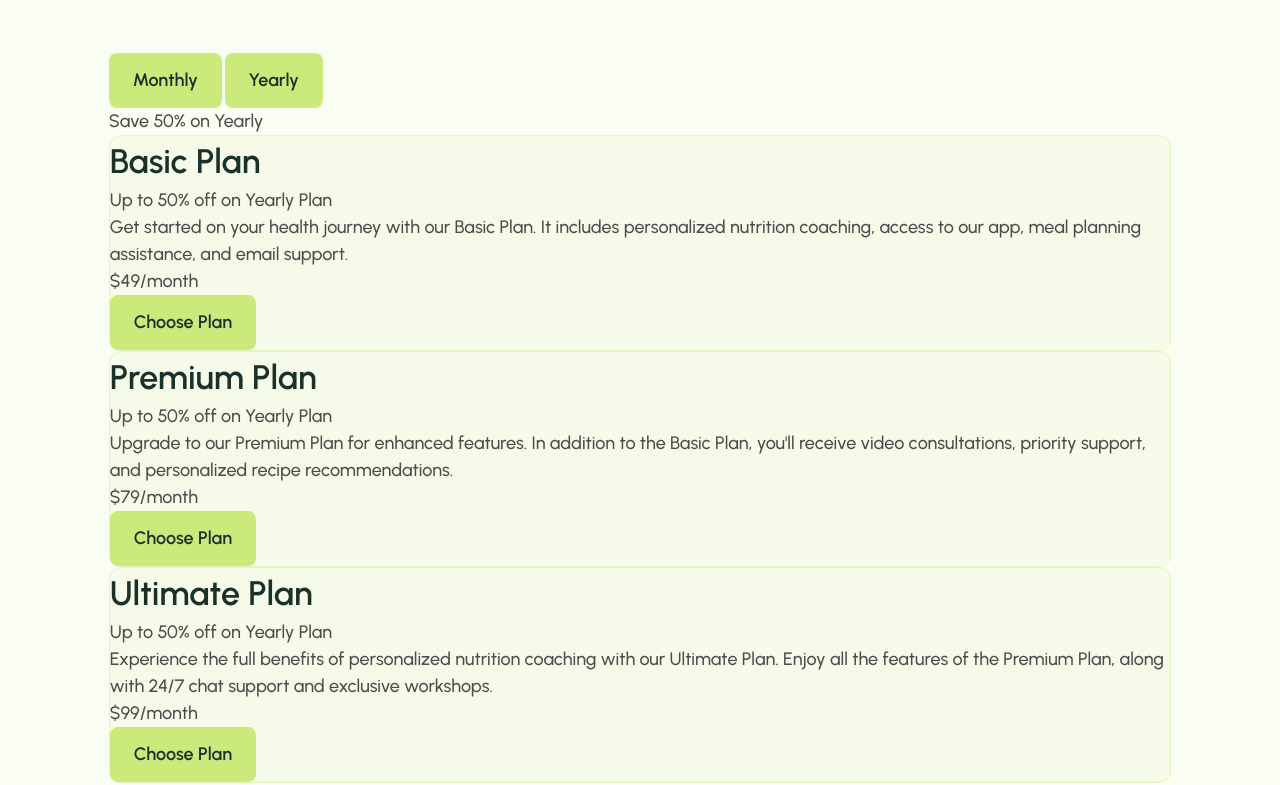
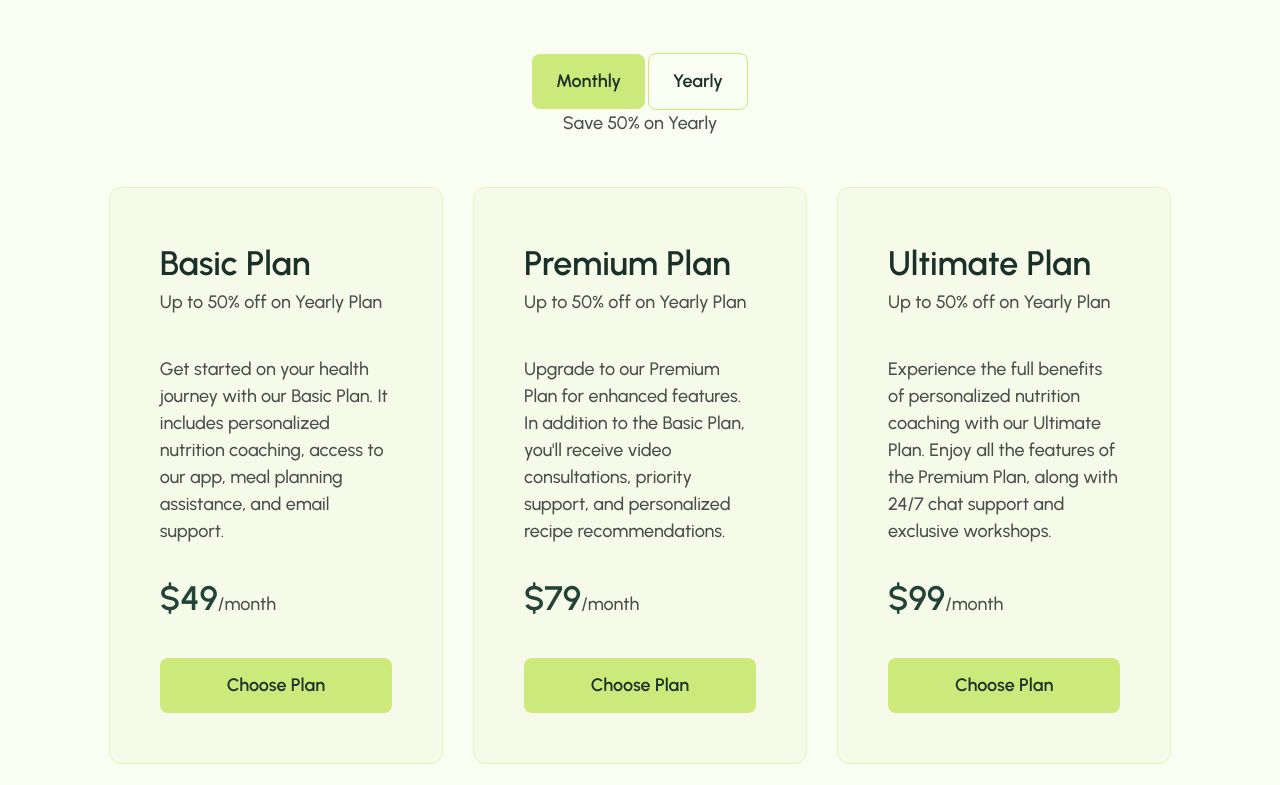
Before and after one commit to jutuli/Day21-22-FinalProject-HealthApp, a plain HTML site: page index.html in a window 1280 px wide. Shown: the part 5550-6335 px from the top of the page. Drawn offline with Linux system fonts and the light colour scheme.

Commit message:
Styling of Pricing Section + required changes to index.html

```diff
--- a/assets/css/style.css
+++ b/assets/css/style.css
@@ -467,3 +467,41 @@ td {
 tr:nth-of-type(1) th {
   border-bottom: 1px solid var(--primary-green);
 }
+
+/* =============== PRICING SECTION STYLES ============ */
+
+.subscription {
+  display: flex;
+  flex-direction: column;
+  align-items: center;
+  justify-content: center;
+  margin-bottom: 5rem;
+}
+
+.inactive-toggle {
+  background-color: transparent;
+  border: 1px solid var(--primary-green);
+}
+
+.pricing-options {
+  display: grid;
+  grid-template: auto / repeat(3, 1fr);
+  gap: 3rem;
+}
+
+.pricing-plan {
+  display: flex;
+  flex-direction: column;
+  padding: 5rem;
+  gap: 4rem;
+}
+
+.pricing-plan p span {
+  font-size: 3.4rem;
+  font-weight: 600;
+  color: var(--secondary-medium);
+}
+
+.pricing {
+  margin-bottom: 5rem;
+}
--- a/assets/js/main.js
+++ b/assets/js/main.js
@@ -25,3 +25,5 @@ function calcCalorieRequirement() {
   dailyKcal.innerText = dailyKcalCalc.toFixed(2);
   dailyKj.innerText = dailyKjCalc.toFixed(2);
 }
+
+// ============= PRICING SECTION STYLES ===========
--- a/index.html
+++ b/index.html
@@ -393,17 +393,19 @@
           deserves access to personalized nutrition guidance and resources
         </p>
       </div>
-      <div>
+      <div class="subscription">
         <div class="toggle-button">
           <button class="active-toggle">Monthly</button>
           <button class="inactive-toggle">Yearly</button>
         </div>
         <p>Save 50% on Yearly</p>
       </div>
+      <div class="pricing-options">
+        <article class="pricing-plan card">
           <div>
-        <article class="pricing-plan card">
             <h3>Basic Plan</h3>
             <p>Up to 50% off on Yearly Plan</p>
+          </div>
           <p>
             Get started on your health journey with our Basic Plan. It includes
             personalized nutrition coaching, access to our app, meal planning
@@ -413,8 +415,10 @@
           <button>Choose Plan</button>
         </article>
         <article class="pricing-plan card">
+          <div>
             <h3>Premium Plan</h3>
             <p>Up to 50% off on Yearly Plan</p>
+          </div>
           <p>
             Upgrade to our Premium Plan for enhanced features. In addition to
             the Basic Plan, you'll receive video consultations, priority
@@ -424,8 +428,10 @@
           <button>Choose Plan</button>
         </article>
         <article class="pricing-plan card">
+          <div>
             <h3>Ultimate Plan</h3>
             <p>Up to 50% off on Yearly Plan</p>
+          </div>
           <p>
             Experience the full benefits of personalized nutrition coaching with
             our Ultimate Plan. Enjoy all the features of the Premium Plan, along
```
Lines whose indentation alone changed are shown as unchanged.
